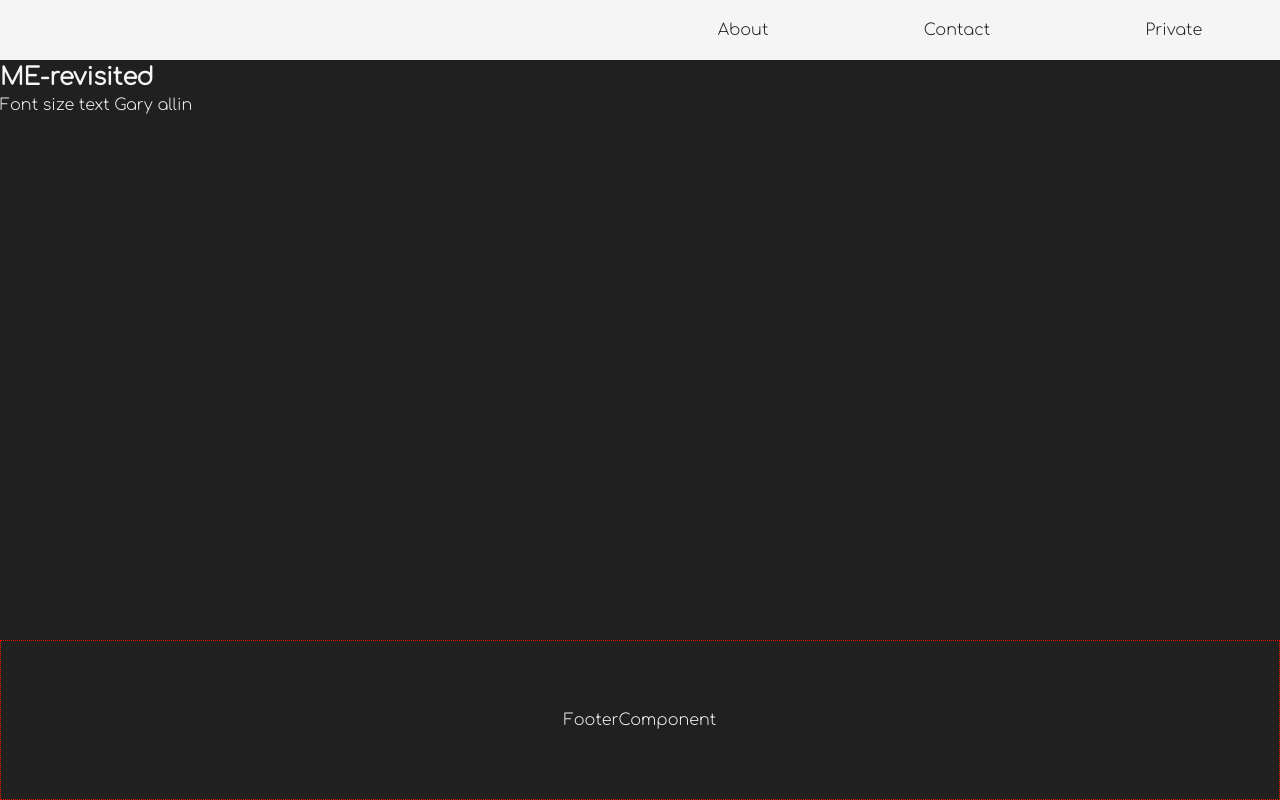
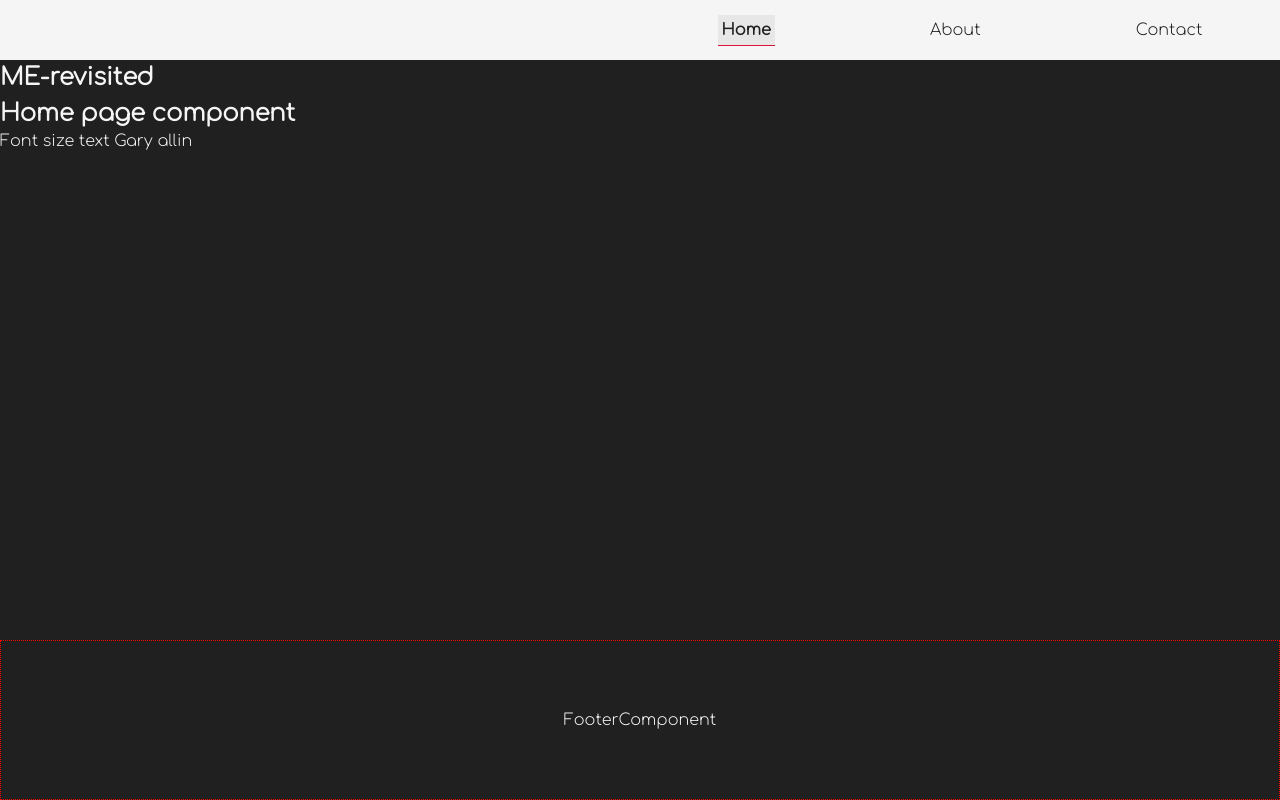
Before and after one commit to MeGallin/me-revisited-tws, a React (Create React App) app: page /#/ in a window 1280 px wide. Built offline with nearby package versions, Linux system fonts and the light colour scheme.

Commit message:
router routes working

```diff
--- a/package.json
+++ b/package.json
@@ -9,6 +9,7 @@
     "env-cmd": "^10.1.0",
     "react": "^18.2.0",
     "react-dom": "^18.2.0",
+    "react-router-dom": "^6.6.2",
     "react-scripts": "5.0.1",
     "web-vitals": "^2.1.4"
   },
--- a/src/App.js
+++ b/src/App.js
@@ -1,15 +1,29 @@
+import { lazy, Suspense } from 'react';
+import { HashRouter as Router, Routes, Route } from 'react-router-dom';
 import './App.css';
 import FooterComponent from './Components/Footer/FooterComponent';
 import HeaderComponent from './Components/Header/HeaderComponent';
-import HomeView from './Views/Home/HomeView';
+
+const HomeView = lazy(() => import('./Views/Home/HomeView'));
+const AboutView = lazy(() => import('./Views/About/AboutView'));
+const ContactView = lazy(() => import('./Views/Contact/ContactView'));
 
 function App() {
   return (
-    <div className="App">
-      <HeaderComponent />
-      <HomeView />
-      <FooterComponent />
-    </div>
+    <Router>
+      <div className="App">
+        <HeaderComponent />
+        <Suspense fallback={'...loading'}>
+          <Routes>
+            <Route path="/" element={<HomeView />} exact />
+            <Route path="/about" element={<AboutView />} exact />
+            <Route path="/contact" element={<ContactView />} exact />
+          </Routes>
+        </Suspense>
+
+        <FooterComponent />
+      </div>
+    </Router>
   );
 }
 
--- a/src/Components/Footer/FooterComponent.jsx
+++ b/src/Components/Footer/FooterComponent.jsx
@@ -1,4 +1,4 @@
-import styles from './FooterComponent.module.css';
+import './FooterComponent.css';
 const FooterComponent = () => {
   return (
     <footer>
--- a/src/Components/Header/HeaderComponent.css
+++ b/src/Components/Header/HeaderComponent.css
@@ -1,3 +1,6 @@
+:root {
+  --active-colour: rgba(200, 200, 200, 0.3);
+}
 header {
   height: var(--header-height);
 }
@@ -15,10 +18,22 @@ nav {
   height: 100%;
   float: right;
 }
-.nav_links li a {
+.link a {
   color: var(--main-bg-colour);
   text-decoration: none;
   font-size: 16px;
+}
+.link a:hover {
+  color: var(--main-font-colour);
+  background-color: var(--main-bg-colour);
+  padding: 6px 2px;
+  transition: all 0.8s ease-in-out;
+}
+.active {
+  border-bottom: 1px solid crimson;
+  background-color: var(--active-colour);
+  padding: 6px 4px;
+  font-weight: bold;
 }
 
 /* Media Queries */
--- a/src/Components/Header/HeaderComponent.jsx
+++ b/src/Components/Header/HeaderComponent.jsx
@@ -1,4 +1,5 @@
 import { useState } from 'react';
+import { NavLink } from 'react-router-dom';
 import './HeaderComponent.css';
 
 const HeaderComponent = () => {
@@ -16,14 +17,32 @@ const HeaderComponent = () => {
         </div>
 
         <ul className={!toggleHamburger ? 'nav_links' : 'nav_links open'}>
-          <li>
-            <a href="#">About</a>
+          <li className="link">
+            <NavLink
+              onClick={() => setToggleHamburger((prev) => (prev = !prev))}
+              className={(navData) => (navData.isActive ? 'active' : '')}
+              to="/"
+            >
+              Home
+            </NavLink>
           </li>
-          <li>
-            <a href="#">Contact</a>
+          <li className="link">
+            <NavLink
+              onClick={() => setToggleHamburger((prev) => (prev = !prev))}
+              className={(navData) => (navData.isActive ? 'active' : '')}
+              to="/about"
+            >
+              About
+            </NavLink>
           </li>
-          <li>
-            <a href="#">Private</a>
+          <li className="link">
+            <NavLink
+              onClick={() => setToggleHamburger((prev) => (prev = !prev))}
+              className={(navData) => (navData.isActive ? 'active' : '')}
+              to="/contact"
+            >
+              Contact
+            </NavLink>
           </li>
         </ul>
       </nav>
--- a/src/Components/Home/HomeComponent.jsx
+++ b/src/Components/Home/HomeComponent.jsx
@@ -2,10 +2,11 @@ import React from 'react';
 
 const HomeComponent = () => {
   return (
-    <section>
+    <>
       <h1>ME-revisited</h1>
+      <h2>Home page component</h2>
       <p>Font size text Gary allin</p>
-    </section>
+    </>
   );
 };
 
--- /dev/null
+++ b/src/Views/About/AboutView.jsx
@@ -0,0 +1,7 @@
+import React from 'react';
+
+const AboutView = () => {
+  return <section>AboutView</section>;
+};
+
+export default AboutView;
--- /dev/null
+++ b/src/Views/Contact/ContactView.jsx
@@ -0,0 +1,7 @@
+import React from 'react';
+
+const ContactView = () => {
+  return <section>ContactView</section>;
+};
+
+export default ContactView;
--- a/src/Views/Home/HomeView.jsx
+++ b/src/Views/Home/HomeView.jsx
@@ -2,7 +2,11 @@ import React from 'react';
 import HomeComponent from '../../Components/Home/HomeComponent';
 
 const HomeView = () => {
-  return <HomeComponent />;
+  return (
+    <section>
+      <HomeComponent />
+    </section>
+  );
 };
 
 export default HomeView;
--- a/src/index.css
+++ b/src/index.css
@@ -7,6 +7,7 @@
   --burnt-orange: rgba(190, 79, 12, 1);
   --main-font-colour: whitesmoke;
   --border-colour: rgba(200, 200, 200, 0.5);
+  --danger: crimson;
   --header-height: 60px;
   --footer-height: 160px;
 }
```
Also changed, not shown: src/Components/Footer/FooterComponent.css (renamed from src/Components/Footer/FooterComponent.module.css), 1 other file (tests, documents, lock files or other folders).
